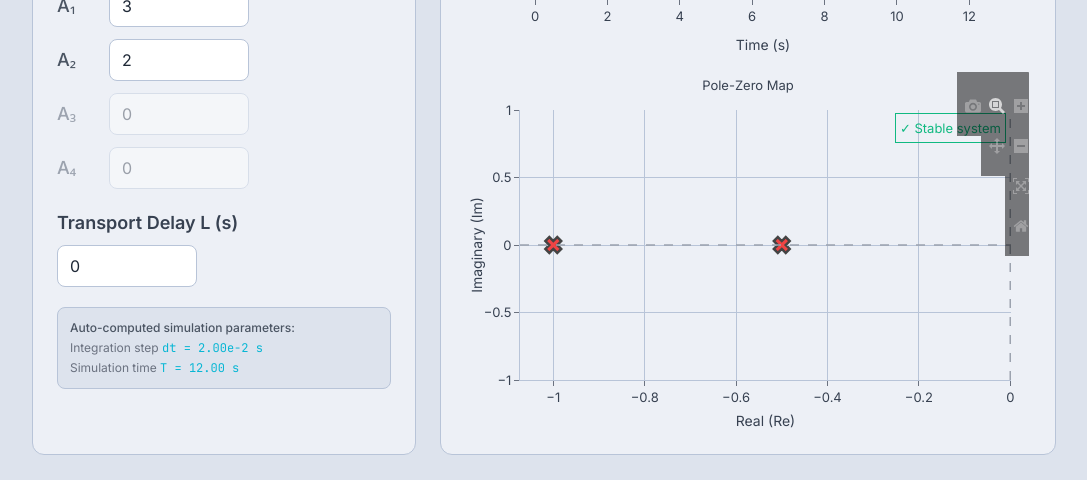
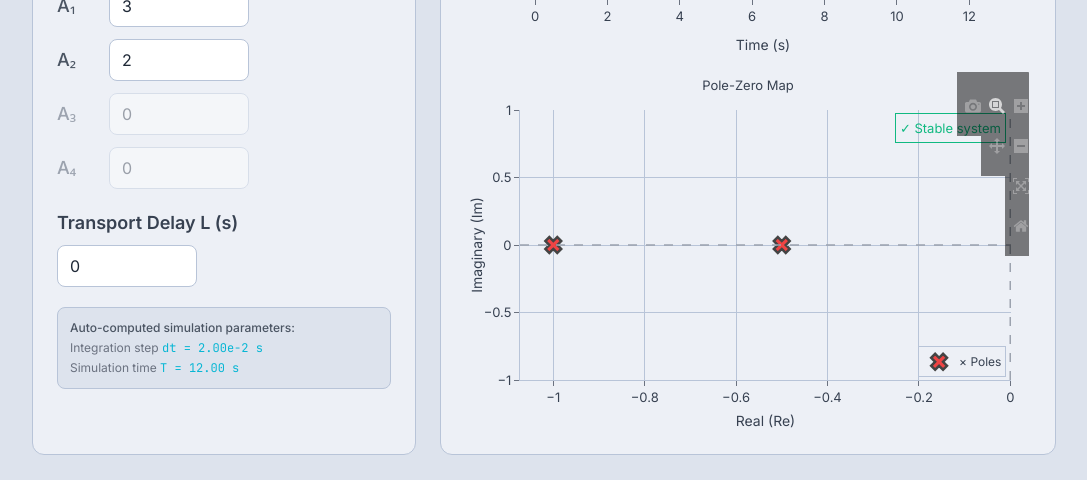
Before and after one commit to romasevych-yuriy/PID_Optimal_Tuner, a React (Vite) app: page /#/model in a window 1280 px wide. Shown: the part 751-1231 px from the top of the page, without its empty margins (96-1183 px from the left). Built offline with nearby package versions, Linux system fonts and the light colour scheme.

Commit message:
ui: force PZ map legend visible, bottom-right, always show both entries

```diff
--- a/src/pages/ModelPage.jsx
+++ b/src/pages/ModelPage.jsx
@@ -344,22 +344,22 @@ export default function ModelPage() {
               <PlotlyChart
                 id="pz-map"
                 data={[
-                  ...(pzMap.zeros.length > 0 ? [{
+                  {
                     x: pzMap.zeros.map(z => z.re),
                     y: pzMap.zeros.map(z => z.im),
                     type: 'scatter',
                     mode: 'markers',
                     name: '○ Zeros',
                     marker: { symbol: 'circle-open', size: 14, color: '#3b82f6', line: { width: 2.5 } },
-                  }] : []),
-                  ...(pzMap.poles.length > 0 ? [{
+                  },
+                  {
                     x: pzMap.poles.map(p => p.re),
                     y: pzMap.poles.map(p => p.im),
                     type: 'scatter',
                     mode: 'markers',
                     name: '× Poles',
                     marker: { symbol: 'x', size: 14, color: '#ef4444', line: { width: 2.5 } },
-                  }] : []),
+                  },
                 ]}
                 layout={{
                   title: { text: 'Pole-Zero Map', font: { size: 13 } },
@@ -377,7 +377,8 @@ export default function ModelPage() {
                     { type: 'line', x0: 0, x1: 0, y0: 0, y1: 1, xref: 'x', yref: 'paper', line: { color: '#9ca3af', dash: 'dash', width: 1.5 } },
                     { type: 'line', x0: 0, x1: 1, y0: 0, y1: 0, xref: 'paper', yref: 'y', line: { color: '#9ca3af', dash: 'dash', width: 1.5 } },
                   ],
-                  legend: { x: 0.99, y: 0.01, xanchor: 'right', yanchor: 'bottom' },
+                  showlegend: true,
+                  legend: { x: 0.99, y: 0.01, xanchor: 'right', yanchor: 'bottom', bgcolor: 'rgba(237,240,246,0.9)', bordercolor: '#b8c4d8', borderwidth: 1 },
                   annotations: [{
                     text: pzMap.stable ? '✓ Stable system' : '⚠ Unstable / marginally stable',
                     x: 0.99, y: 0.99, xref: 'paper', yref: 'paper',
```
